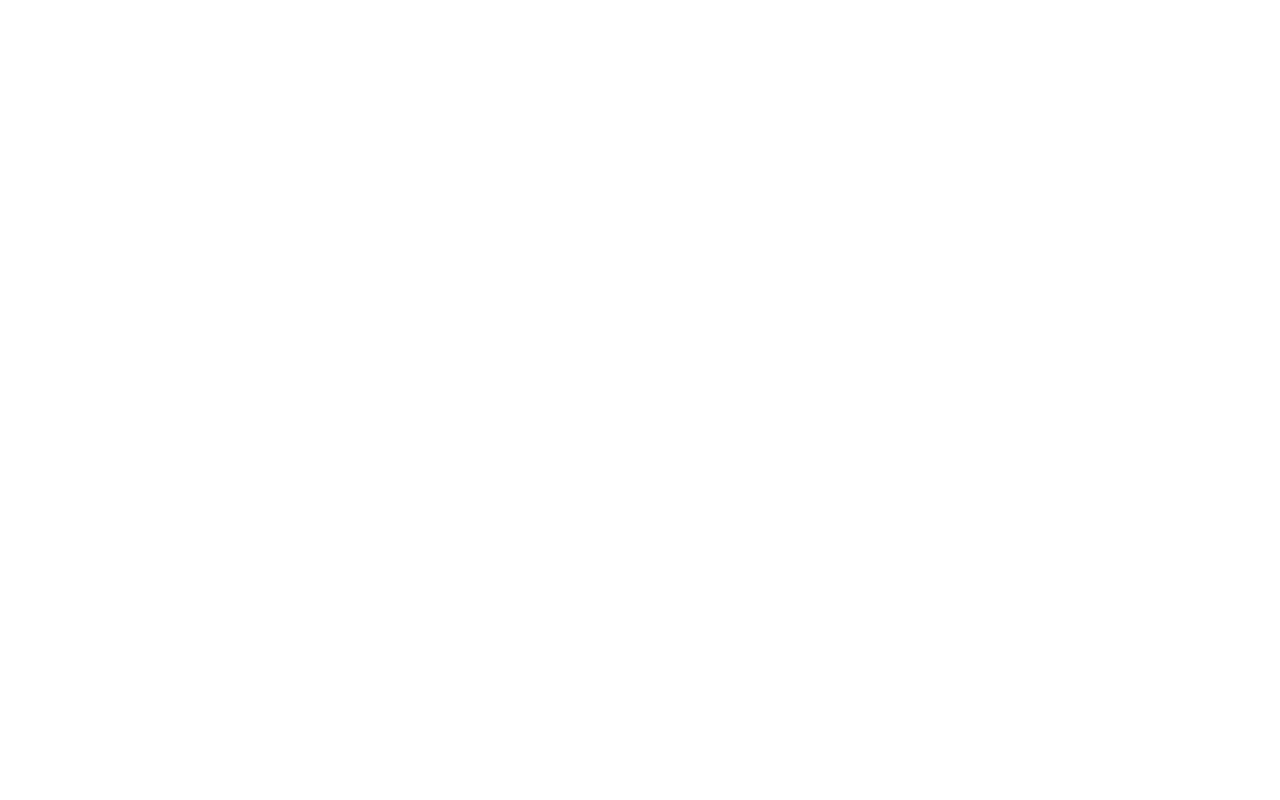
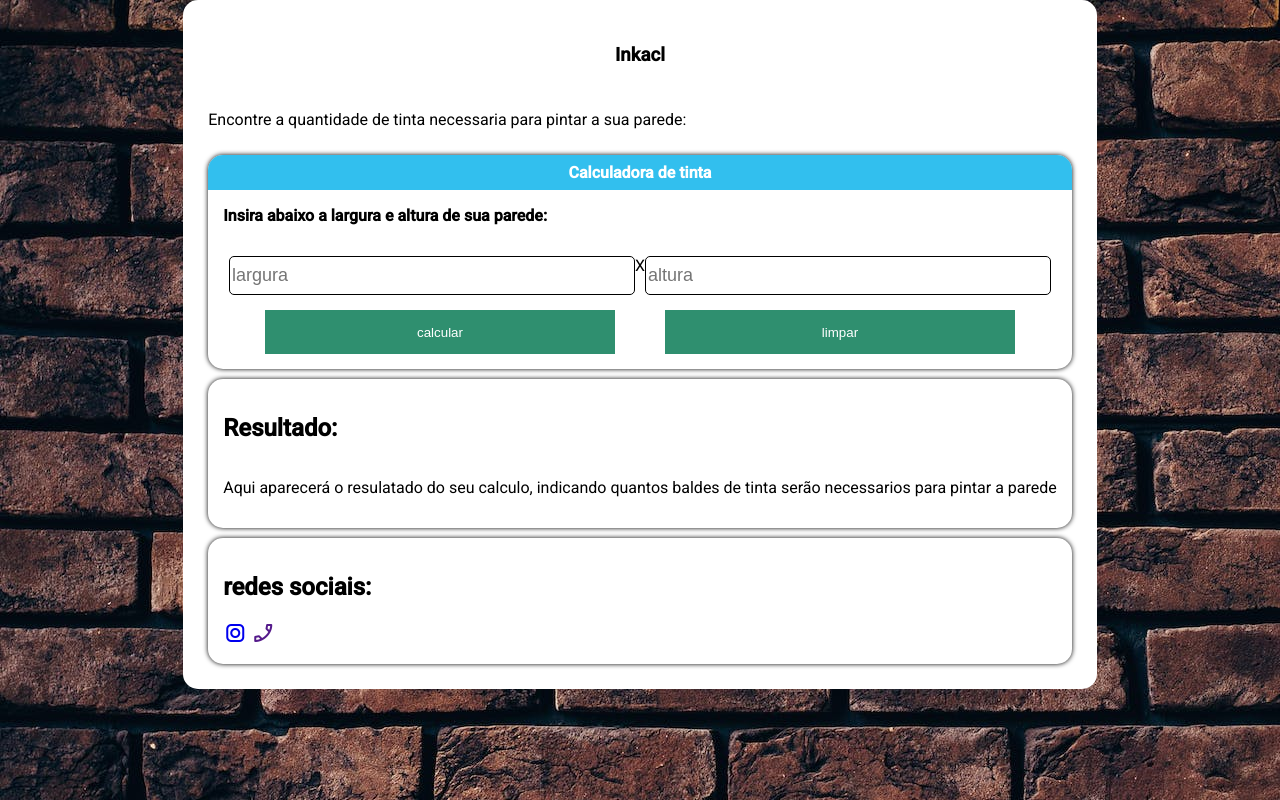
Before and after one commit to andd38/parede-project, a plain HTML site: page index.html in a window 1280 px wide. Drawn offline with nearby package versions, Linux system fonts and the light colour scheme.

Commit message:
pagina estilizada

```diff
--- a/index.html
+++ b/index.html
@@ -4,8 +4,45 @@
     <meta charset="UTF-8">
     <meta name="viewport" content="width=device-width, initial-scale=1.0">
     <title>Document</title>
+    <link rel="stylesheet" href="style.css">
+    <link rel="stylesheet" href="https://fonts.googleapis.com/css2?family=Material+Symbols+Outlined:opsz,wght,FILL,GRAD@20..48,100..700,0..1,-50..200" />
 </head>
 <body>
 
+    <main>
+        <div class="container">
+            <h3>Inkacl</h3>
+            <p>Encontre a quantidade de tinta necessaria para pintar a sua parede:</p>
+            <div class="card1">
+                <div>
+                    <header><h4>Calculadora de tinta</h4></header>
+                </div>
+                <p><strong>Insira abaixo a largura e altura de sua parede:</strong></p>
+                <div class="input-value">
+                    <input type="text" id="width" placeholder="largura">X
+                    <input type="text" id="height" placeholder="altura"><br>
+                </div>
+                <div class="input-button">
+                    <input type="button" value="calcular" id="botao">
+                    <input type="reset" value="limpar" id="limpar">
+                </div>
+            </div>
+            <div class="card2">
+                <h2>Resultado:</h2>
+                <p id="resultado">Aqui aparecerá  o resulatado do seu calculo, indicando quantos baldes de tinta serão necessarios para pintar a parede</p>
+            </div>
+            <div class="card3">
+                <h2>redes sociais:</h2>
+                <nav>
+                    <a href="https://www.instagram.com/sadm0m3nt5/"><span class="material-symbols-outlined">
+                        nest_protect
+                        </span></a>
+                    <a href=""><span class="material-symbols-outlined">
+                        phone_enabled
+                        </span></a>
+                </nav>
+            </div>
+        </div>
+    </main>
 </body>
 </html>
--- /dev/null
+++ b/style.css
@@ -0,0 +1,96 @@
+@import url('https://fonts.googleapis.com/css2?family=Roboto:ital,wght@0,100;0,300;0,400;0,500;1,100;1,300;1,400;1,500&display=swap');
+body{
+    margin: 0px;
+    background-image: url(img/wall2.jpg);
+    font-family:'Roboto' ;
+}
+main{
+    display: flex;
+    justify-content: center;
+    align-content: center;
+
+
+
+}
+main h3{
+    text-align: center;
+}
+.container{
+    display: flex;
+    flex-direction: column;
+    background-color: white;
+    padding: 25px;
+    border-radius: 15px;
+    gap: 10px;
+
+}
+.card1{
+
+    border-radius: 15px;
+    display: flex;
+    flex-direction: column;
+    box-shadow: 0px 0px 5px 0px black;
+}
+.card1>.input-value{
+    padding: 15px;
+    display: flex;
+    justify-content: center;
+}
+input[type = text]{
+    width: 400px;
+    height: 35px;
+    outline: none;
+    border: 1px solid ;
+    font-size: 18px;
+    border-radius: 5px;
+
+}
+.card1>.input-button{
+    display: flex;
+    justify-content: center;
+    gap: 50px;
+}
+input[type=reset],input[type=button]{
+    outline: none;
+    border: none;
+    cursor: pointer;
+    width: 350px;
+    height: 44px;
+    background-color: rgb(47, 143, 111);
+    margin-bottom: 15px;
+    color: white;
+}
+header{
+    display: flex;
+    justify-content: center;
+    align-items: center;
+    margin-top:0px;
+    height: 35px;
+    color: white;
+    background-color: rgb(50, 191, 238);
+    border-radius: 15px;
+    border-bottom-left-radius: 0px;
+    border-bottom-right-radius: 0px;
+
+}
+
+.card1 >p{
+    margin-left: 15px;
+}
+
+.card2{
+
+    border-radius: 15px;
+    display: flex;
+    flex-direction: column;
+    box-shadow: 0px 0px 5px 0px black;
+    padding: 15px;
+}
+.card3{
+
+    border-radius: 15px;
+    display: flex;
+    flex-direction: column;
+    box-shadow: 0px 0px 5px 0px black;
+    padding: 15px;
+}
```
Also changed, not shown: img/wall.jpg (added), img/wall2.jpg (added).
